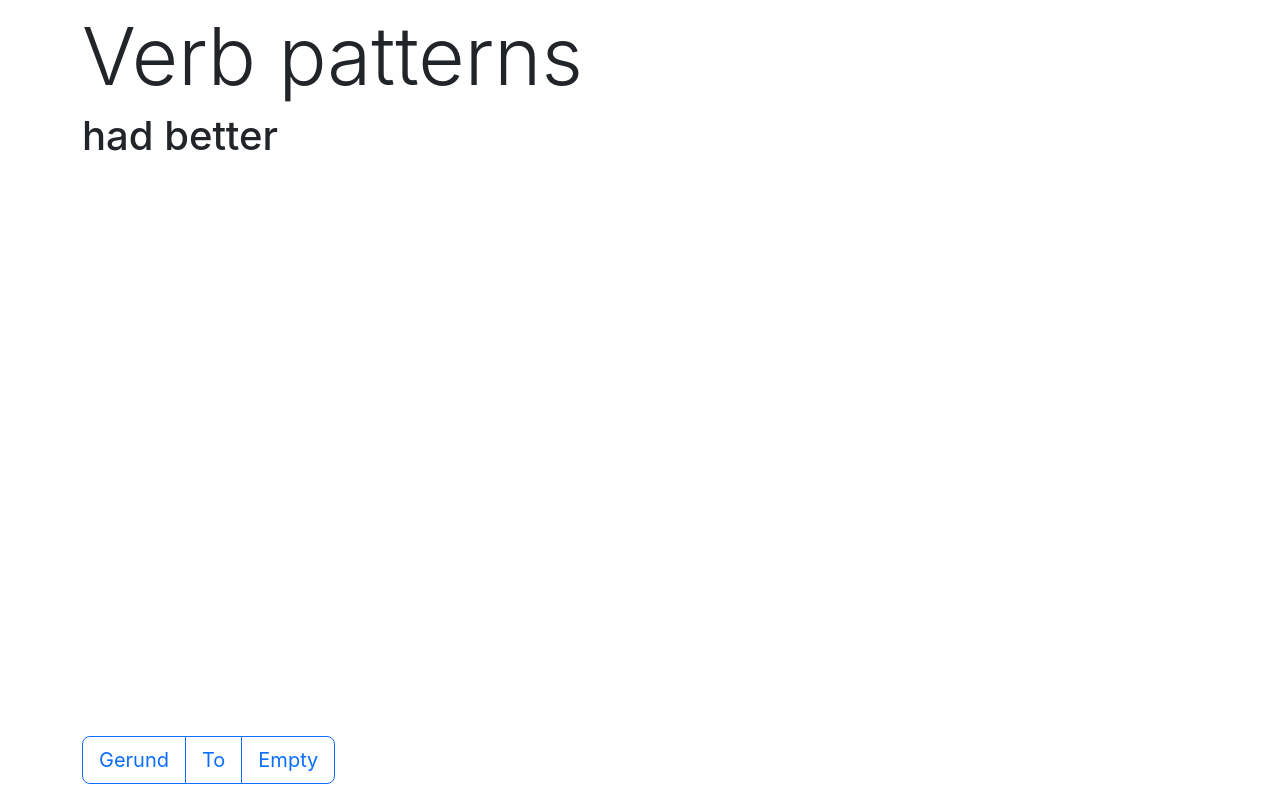
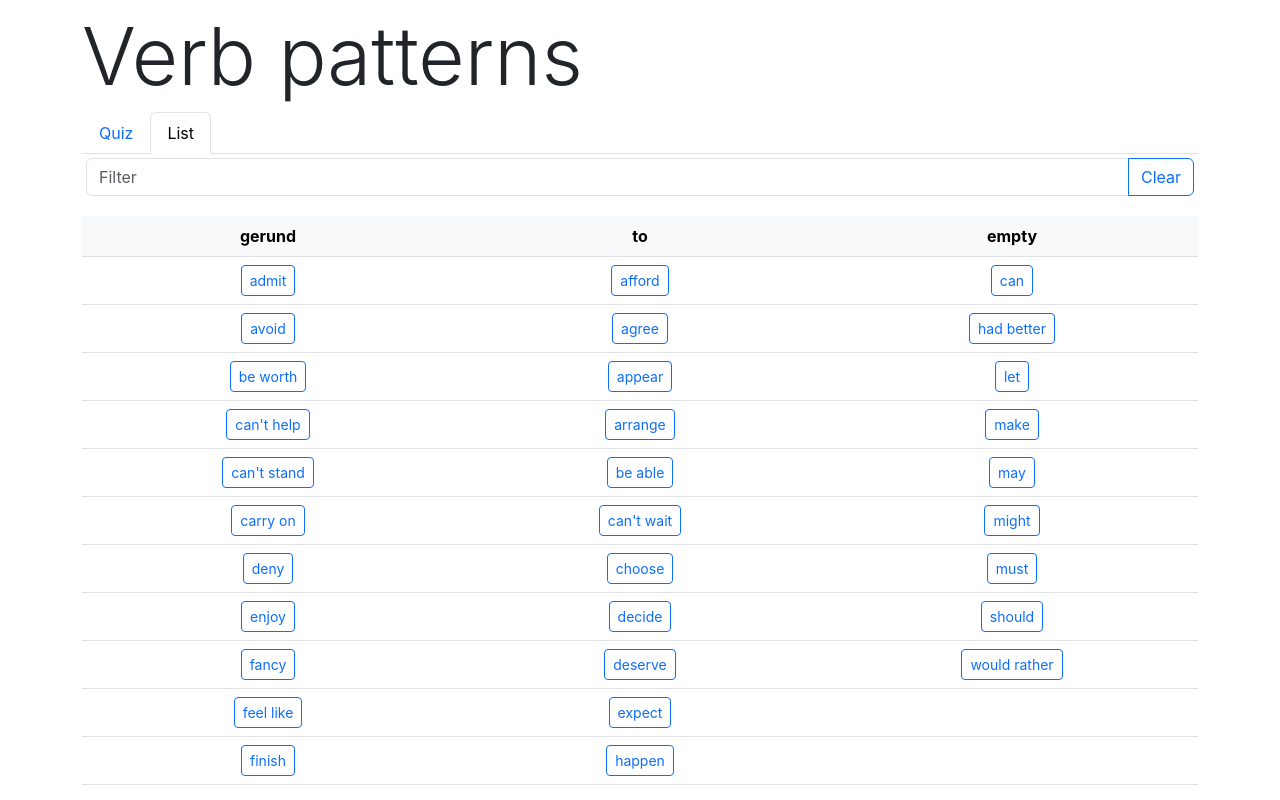
Before and after one commit to FunnyROGER2/verb-patterns, a React (Create React App) app: page /list in a window 1280 px wide. Built offline with nearby package versions, Linux system fonts and the light colour scheme.

Commit message:
Добавлен общий список с навигацией

```diff
--- a/package.json
+++ b/package.json
@@ -9,6 +9,7 @@
     "@testing-library/user-event": "^13.5.0",
     "react": "^18.2.0",
     "react-dom": "^18.2.0",
+    "react-router-dom": "^6.15.0",
     "react-scripts": "5.0.1",
     "web-vitals": "^2.1.4"
   },
--- a/src/App.js
+++ b/src/App.js
@@ -1,8 +1,11 @@
 import React, { PureComponent } from "react";
-import { verbs } from "./verbs";
-
-const renderHTML = (rawHTML) =>
-  React.createElement("div", { dangerouslySetInnerHTML: { __html: rawHTML } });
+import {
+  Routes,
+  Route,
+  NavLink,
+} from "react-router-dom";
+import Single from "./Single";
+import List from "./List";
 
 class App extends PureComponent {
   state = {
@@ -14,103 +17,25 @@ class App extends PureComponent {
     return (
       <div className="container h-100 d-flex flex-column">
         <h1 className="display-1 my-2">Verb patterns</h1>
-        <div className="flex-grow-1 d-flex flex-column">
-          <div className="d-flex mb-auto">
-            <h2 className="h1">{this.state.currentVerb?.name}</h2>
-            <span
-              className={
-                "badge align-self-center ms-2 text-bg-" + this.state.result
-              }
-            >
-              {this.state.result ? this.state.currentVerb.type : ""}
-            </span>
-          </div>
-          {this.state.result ? (
-            <div className="example">
-              {renderHTML(this.state.currentVerb?.example)}
-            </div>
-          ) : (
-            ""
-          )}
-          <div className="mb-3 mt-auto">
-            {this.state.isOptionsShown ? (
-              <div className="btn-group">
-                <button
-                  type="button"
-                  className="btn btn-lg btn-outline-primary"
-                  onClick={this.choseVerb("gerund")}
-                >
-                  Gerund
-                </button>
-                <button
-                  type="button"
-                  className="btn btn-lg btn-outline-primary"
-                  onClick={this.choseVerb("to")}
-                >
-                  To
-                </button>
-                <button
-                  type="button"
-                  className="btn btn-lg btn-outline-primary"
-                  onClick={this.choseVerb("empty")}
-                >
-                  Empty
-                </button>
-              </div>
-            ) : (
-              <button className="btn btn-lg btn-primary" onClick={this.next}>
-                Next
-              </button>
-            )}
-          </div>
-        </div>
+        <ul className="nav nav-tabs">
+          <li className="nav-item">
+            <NavLink className="nav-link" to={`/`}>
+              Quiz
+            </NavLink>
+          </li>
+          <li className="nav-item">
+            <NavLink className="nav-link" to={`/list`}>
+              List
+            </NavLink>
+          </li>
+        </ul>
+        <Routes>
+          <Route path="*" element={<Single />} />
+          <Route path="list" element={<List />} />
+        </Routes>
       </div>
     );
   }
-
-  componentDidMount() {
-    this.showVerb();
-  }
-
-  showVerb = () => {
-    this.setState({
-      currentVerb: this.getVerb(),
-    });
-  };
-
-  getVerbType = (name) => {
-    for (const type in verbs) {
-      if (verbs[type].some((verb) => verb.name === name)) {
-        return type;
-      }
-    }
-    return null;
-  }
-
-  getVerb = () => {
-    const verbsArr = [...verbs.gerund, ...verbs.to, ...verbs.empty];
-    const num = Math.floor(Math.random(1) * verbsArr.length);
-    const verb = [...verbs.gerund, ...verbs.to, ...verbs.empty][num];
-    verb.type = this.getVerbType(verb.name);
-    return verb;
-  };
-
-  choseVerb = (type) => {
-    return () => {
-      this.setState({
-        result: type === this.state.currentVerb.type ? "success" : "danger",
-        isOptionsShown: false
-      });
-    }
-  }
-
-  next = () => {
-    this.showVerb();
-    this.setState({
-      result: null,
-      isOptionsShown: true,
-    });
-  };
 }
 
 export default App;
--- /dev/null
+++ b/src/List.js
@@ -0,0 +1,138 @@
+import React, { PureComponent } from "react";
+import { verbs } from "./verbs";
+
+const renderHTML = (rawHTML) =>
+  React.createElement("div", { dangerouslySetInnerHTML: { __html: rawHTML } });
+
+class List extends PureComponent {
+  state = {
+    filter: "",
+    currentVerb: null,
+  };
+
+  getTheBiggestVerbType = () => {
+    let largestKey = null;
+    let largestLength = -1;
+
+    for (const key in verbs) {
+      if (Array.isArray(verbs[key]) && verbs[key].length > largestLength) {
+        largestKey = key;
+        largestLength = verbs[key].length;
+      }
+    }
+
+    return largestKey;
+  };
+
+  filteredVerbs = {}
+
+  getFilteredVerbs = () => {
+    const filteredVerbs = {};
+
+    for (const category in verbs) {
+      const categoryVerbs = verbs[category].filter((verb) =>
+        verb.name.includes(this.state.filter)
+      );
+
+      if (categoryVerbs.length > 0) {
+        filteredVerbs[category] = categoryVerbs;
+      } else {
+        filteredVerbs[category] = [];
+      }
+    }
+
+    return filteredVerbs;
+  };
+
+  getTable = (filteredVerbs) => {
+    return filteredVerbs[this.getTheBiggestVerbType()].map((g, index) => (
+      <tr key={index}>
+        {Object.keys(filteredVerbs).map((verbType, typeIndex) => (
+          <td key={typeIndex}>
+            {filteredVerbs[verbType][index] ? (
+              <div className="d-flex">
+                <button
+                  className="btn btn-outline-primary btn-sm m-auto"
+                  onClick={this.clickVerb(filteredVerbs[verbType][index])}
+                >
+                  {filteredVerbs[verbType][index]?.name}
+                </button>
+              </div>
+            ) : (
+              ""
+            )}
+          </td>
+        ))}
+      </tr>
+    ));
+  }
+
+  render() {
+    return (
+      <div className="list-wrapper d-flex flex-column">
+        <div className="p-1 bg-body">
+          <form className="input-group mb-3">
+            <input
+              type="text"
+              className="form-control"
+              placeholder="Filter"
+              onInput={this.setFilter}
+            />
+            <button
+              className="btn btn-outline-primary"
+              type="reset"
+              onClick={this.reset}
+            >
+              Clear
+            </button>
+          </form>
+        </div>
+        <div className="flex-grow-1 d-flex flex-column overflow-auto mb-2">
+          <table className="table list-table">
+            <thead className="table-light list-table__head">
+              <tr>
+                {Object.keys(verbs).map((verbType, typeIndex) => (
+                  <th scope="col" key={typeIndex} className="text-center">
+                    {verbType}
+                  </th>
+                ))}
+              </tr>
+            </thead>
+            <tbody>{this.getTable(this.getFilteredVerbs())}</tbody>
+          </table>
+        </div>
+        {this.state.currentVerb && (
+          <div className="pb-2">
+            <div className="card text-bg-primary">
+              <div className="card-body py-2">
+                {renderHTML(this.state.currentVerb?.example)}
+              </div>
+            </div>
+          </div>
+        )}
+      </div>
+    );
+  }
+
+  clickVerb = (verb) => {
+    return () => {
+      this.setState({
+        currentVerb: verb,
+      });
+    };
+  };
+
+  setFilter = (e) => {
+    this.setState({
+      filter: e.target.value,
+    });
+  };
+
+  reset = () => {
+    this.setState({
+      filter: ""
+    });
+  }
+}
+
+export default List;
--- /dev/null
+++ b/src/Single.js
@@ -0,0 +1,113 @@
+import React, { PureComponent } from "react";
+import { verbs } from "./verbs";
+
+const renderHTML = (rawHTML) =>
+  React.createElement("div", { dangerouslySetInnerHTML: { __html: rawHTML } });
+
+class Single extends PureComponent {
+  state = {
+    isOptionsShown: true,
+    currentVerb: null,
+  };
+
+  render() {
+    return (
+      <div className="flex-grow-1 d-flex flex-column p-3">
+        <div className="d-flex mb-auto">
+          <h2 className="h1">{this.state.currentVerb?.name}</h2>
+          <span
+            className={
+              "badge align-self-center ms-2 text-bg-" + this.state.result
+            }
+          >
+            {this.state.result ? this.state.currentVerb.type : ""}
+          </span>
+        </div>
+        {this.state.result ? (
+          <div className="example">
+            {renderHTML(this.state.currentVerb?.example)}
+          </div>
+        ) : (
+          ""
+        )}
+        <div className="mb-3 mt-auto">
+          {this.state.isOptionsShown ? (
+            <div className="btn-group">
+              <button
+                type="button"
+                className="btn btn-lg btn-outline-primary"
+                onClick={this.choseVerb("gerund")}
+              >
+                Gerund
+              </button>
+              <button
+                type="button"
+                className="btn btn-lg btn-outline-primary"
+                onClick={this.choseVerb("to")}
+              >
+                To
+              </button>
+              <button
+                type="button"
+                className="btn btn-lg btn-outline-primary"
+                onClick={this.choseVerb("empty")}
+              >
+                Empty
+              </button>
+            </div>
+          ) : (
+            <button className="btn btn-lg btn-primary" onClick={this.next}>
+              Next
+            </button>
+          )}
+        </div>
+      </div>
+    );
+  }
+
+  componentDidMount() {
+    this.showVerb();
+  }
+
+  showVerb = () => {
+    this.setState({
+      currentVerb: this.getVerb(),
+    });
+  };
+
+  getVerbType = (name) => {
+    for (const type in verbs) {
+      if (verbs[type].some((verb) => verb.name === name)) {
+        return type;
+      }
+    }
+    return null;
+  };
+
+  getVerb = () => {
+    const verbsArr = [...verbs.gerund, ...verbs.to, ...verbs.empty];
+    const num = Math.floor(Math.random(1) * verbsArr.length);
+    const verb = [...verbs.gerund, ...verbs.to, ...verbs.empty][num];
+    verb.type = this.getVerbType(verb.name);
+    return verb;
+  };
+
+  choseVerb = (type) => {
+    return () => {
+      this.setState({
+        result: type === this.state.currentVerb.type ? "success" : "danger",
+        isOptionsShown: false,
+      });
+    };
+  };
+
+  next = () => {
+    this.showVerb();
+    this.setState({
+      result: null,
+      isOptionsShown: true,
+    });
+  };
+}
+
+export default Single;
--- a/src/index.css
+++ b/src/index.css
@@ -23,3 +23,18 @@ body {
   word-break: break-word;
   font-size: 24px;
 }
+
+.list-wrapper {
+  min-height: 0;
+  flex-grow: 1;
+}
+
+.list-table {
+  table-layout: fixed;
+}
+
+.list-table__head {
+  position: sticky;
+	top: 0;
+	z-index: 1;
+}
--- a/src/index.js
+++ b/src/index.js
@@ -4,11 +4,14 @@ import "./bootstrap.min.css";
 import "./index.css";
 import App from './App';
 import reportWebVitals from './reportWebVitals';
+import { BrowserRouter } from 'react-router-dom';
 
 const root = ReactDOM.createRoot(document.getElementById('root'));
 root.render(
   <React.StrictMode>
-    <App />
+    <BrowserRouter>
+      <App />
+    </BrowserRouter>
   </React.StrictMode>
 );
 
```
Also changed, not shown: 1 other file (tests, documents, lock files or other folders).
